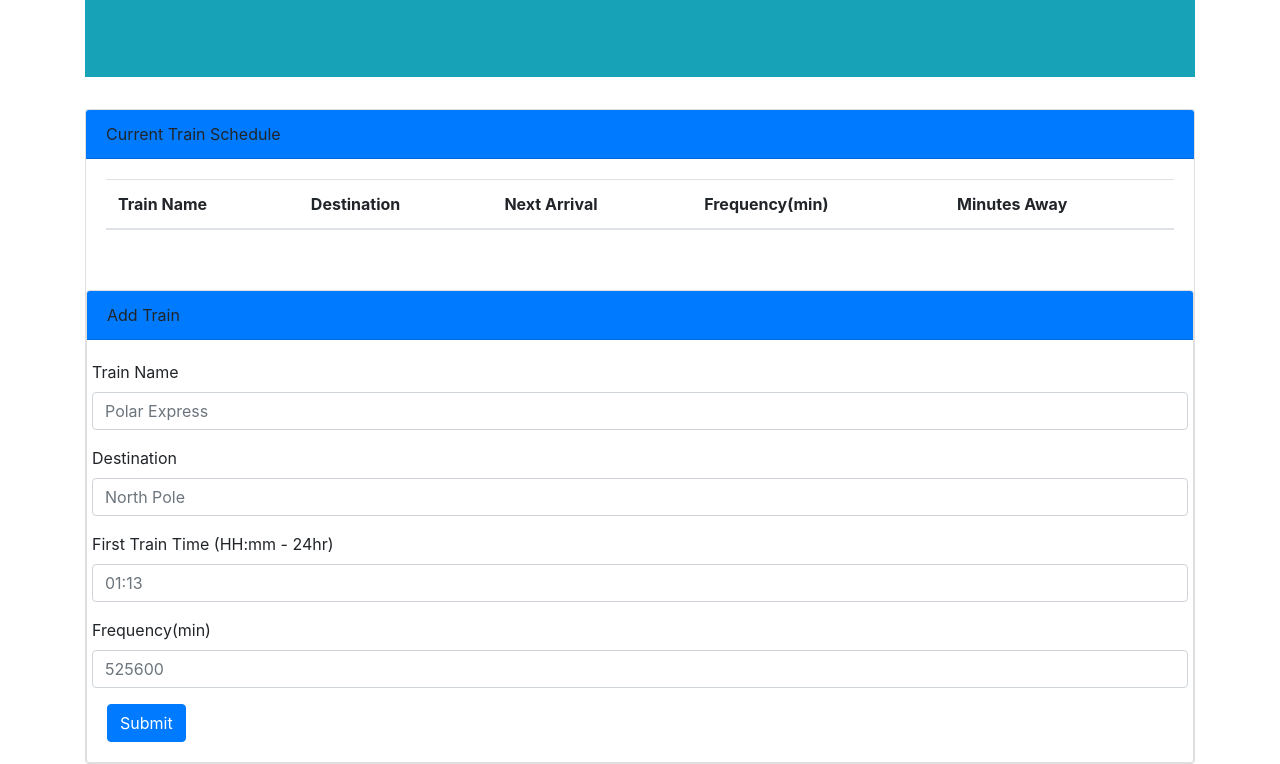
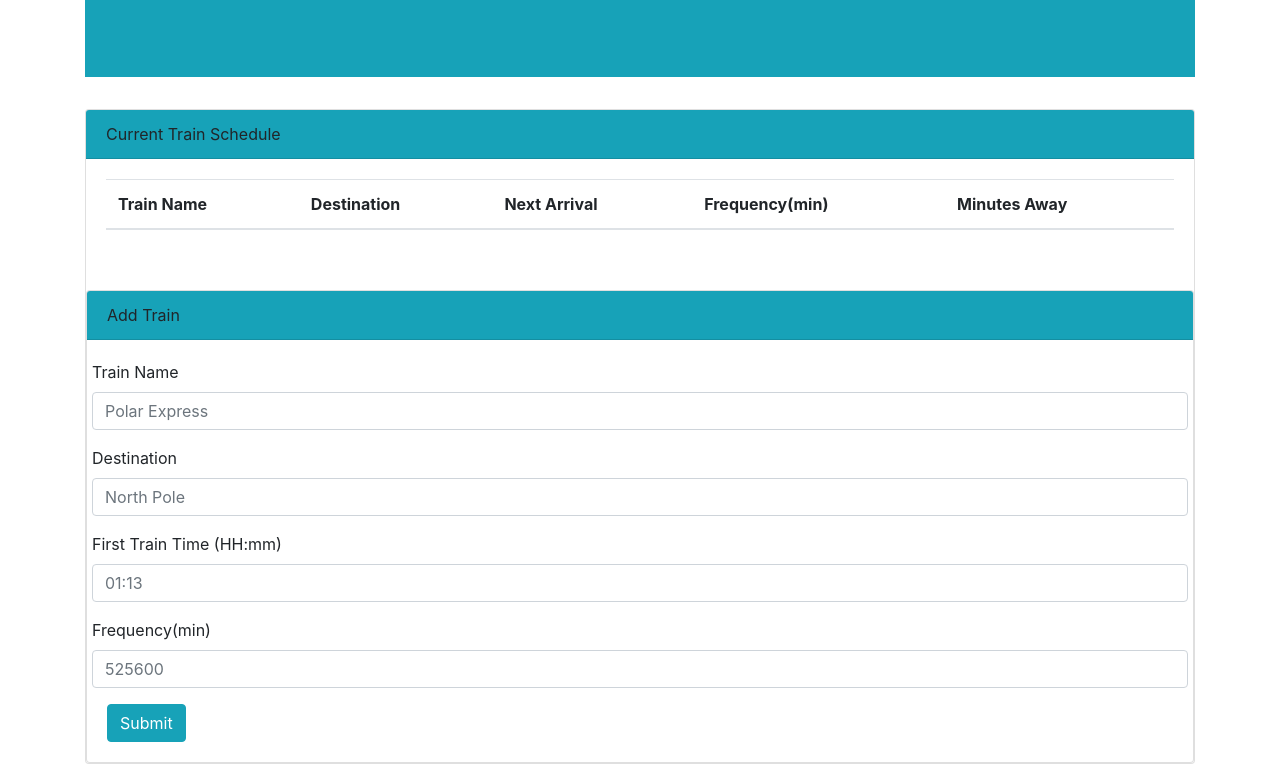
Before and after one commit to LucasAho/Train-Scheduler, a plain HTML site: page index.html in a window 1280 px wide. Shown: the part 267-1031 px from the top of the page. Drawn offline with nearby package versions, Linux system fonts and the light colour scheme; no server answers.

Commit message:
Changed bg colors to info

```diff
--- a/index.html
+++ b/index.html
@@ -30,7 +30,7 @@
             </div>
 
             <div class="card card-default">
-                <div class="card-header bg-primary">Current Train Schedule</div>
+                <div class="card-header bg-info">Current Train Schedule</div>
                 <div class="card-body">
                     <table class="table" id="current-trains">
                         <thead>
@@ -48,7 +48,7 @@
                 </div>
                 <br>
                 <div class="card card-default">
-                    <div class="card-header bg-primary">Add Train</div>
+                    <div class="card-header bg-info">Add Train</div>
                     <div class="card-body">
                         <form role="form">
                             <div class="form-group row">
@@ -60,14 +60,14 @@
                                 <input class="form-control" id="dest-input" type="destination" placeholder="North Pole">
                             </div>
                             <div class="form-group row">
-                                <label for="time-input">First Train Time (HH:mm - 24hr)</label>
+                                <label for="time-input">First Train Time (HH:mm)</label>
                                 <input class="form-control" id="time-input" type="stuff" placeholder="01:13">
                             </div>
                             <div class="form-group row">
                                 <label for="rate-input">Frequency(min)</label>
                                 <input class="form-control" id="rate-input" type="rate" placeholder="525600">
                             </div>
-                            <button class="btn btn-primary" id="add-train" type="submit">Submit</button>
+                            <button class="btn btn-info" id="add-train" type="submit">Submit</button>
                         </form>
                     </div>
                 </div>
```
